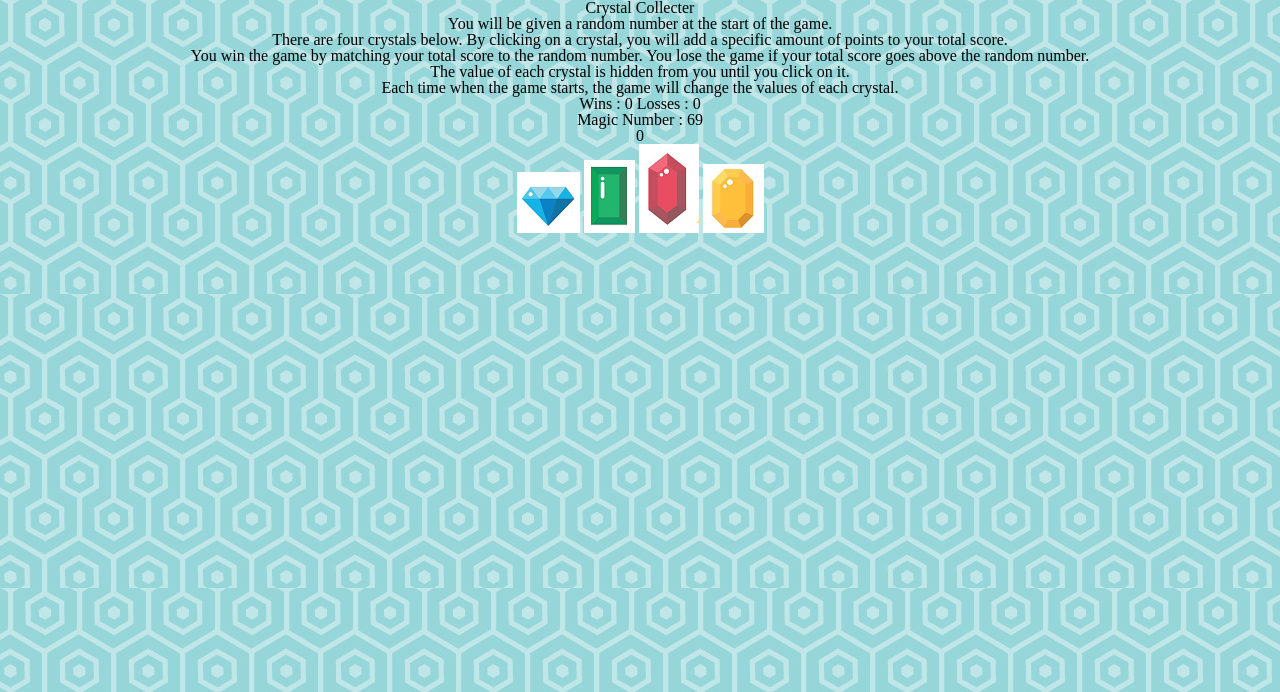
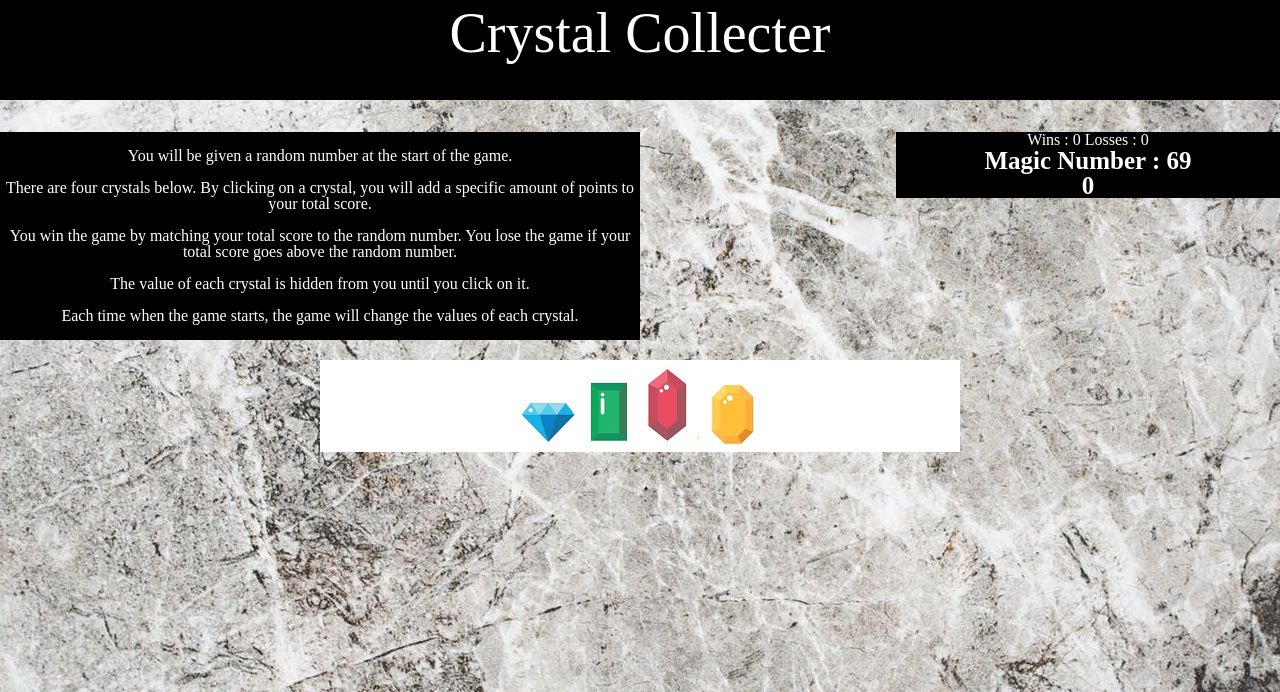
Before and after one commit to PhillipSturm/unit-4-game, a PHP site: page / in a window 1280 px wide. Shown: the top 692 px of the page. Run offline with PHP 8.4, Linux system fonts and the light colour scheme.

Commit message:
updated Css

```diff
--- a/assets/css/style.css
+++ b/assets/css/style.css
@@ -2,5 +2,42 @@
 	text-align: center;
 }
 body{
-	background-image: url("../images/background.png");
+	background-image: url("../images/background.jpeg");
+	height: 100%;
+	background-position: center;
+  	background-repeat: no-repeat;
 }
+
+.jumbotron {
+	background-color: black;
+	height:100px;
+	color: white;
+	padding: 0;
+}
+.rules {
+	background-color: black;
+	color: white;
+	float: left;
+	width: 50%;
+	margin-bottom: 20px;
+}
+.infoBox {
+	background-color: black;
+	color: white;
+	float: right;
+	margin: auto;
+	width: 30%;
+
+}
+
+.crystalDisplay {
+	clear: both;
+	background-color: white;
+	width: 50%;
+	margin: auto;
+}
+
+#targetDisplay, #scoreDisplay {
+	font-size: 25px;
+	font-weight: bold;
+}
--- a/index.html
+++ b/index.html
@@ -5,6 +5,7 @@
 	<meta name="viewport" content="width=device-width, initial-scale=1.0">
 	<meta http-equiv="X-UA-Compatible" content="ie=edge">
 	<title>Crystal Collecter</title>
+	<link rel="stylesheet" href="https://stackpath.bootstrapcdn.com/bootstrap/4.1.3/css/bootstrap.min.css">
 	<link rel="stylesheet" href="assets/css/reset.css">
 	<link rel="stylesheet" href="assets/css/style.css">
 </head>
@@ -15,16 +16,19 @@
 				  <h1 class="display-4">Crystal Collecter</h1>
 				</div>
 	</div>
+	<div class="rules">
+		<br>
 		<p>You will be given a random number at the start of the game.</p>
-
+		<br>
 		<p>There are four crystals below. By clicking on a crystal, you will add a specific amount of points to your total score.</p>
-
+		<br>
 		<p>You win the game by matching your total score to the random number. You lose the game if your total score goes above the random number.</p>
-
+		<br>
 		<p>The value of each crystal is hidden from you until you click on it.</p>
-
+		<br>
 		<p>Each time when the game starts, the game will change the values of each crystal.</p>
-
+		<br>
+	</div>
 
 <div class="infoBox">
 	<span id="winsDisplay"></span>
```
Also changed, not shown: assets/images/background.jpeg (added), assets/images/background.jpg (added).
